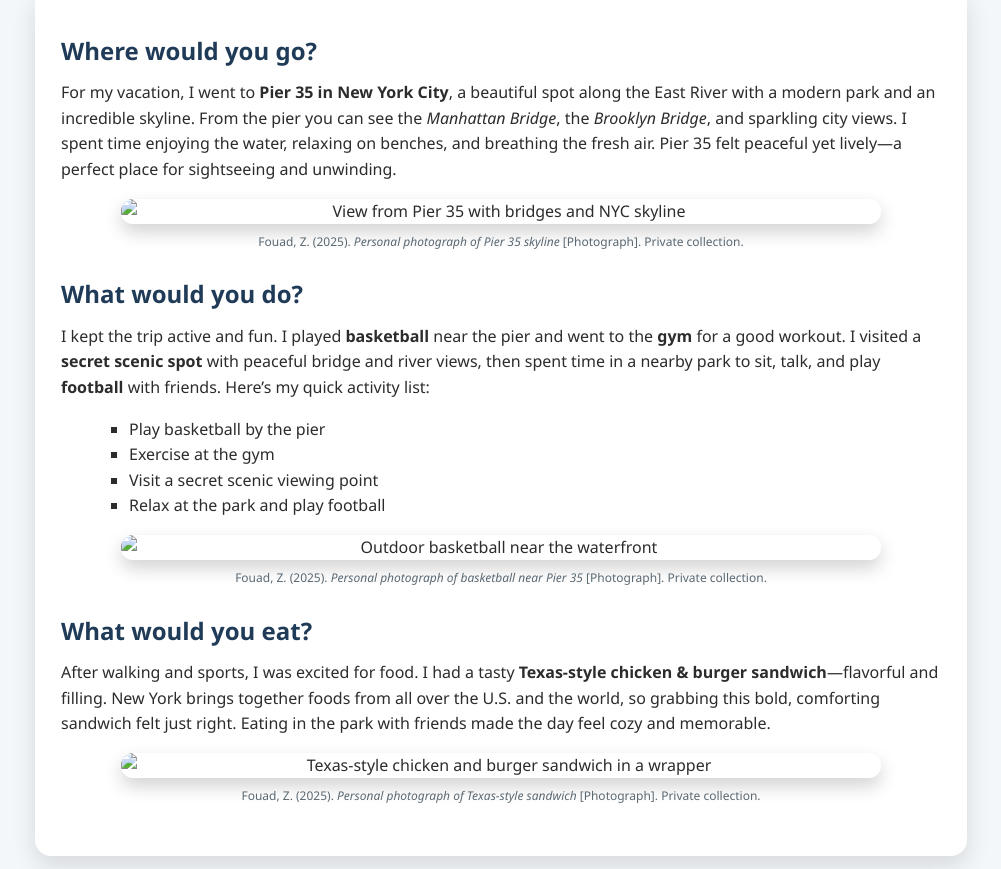
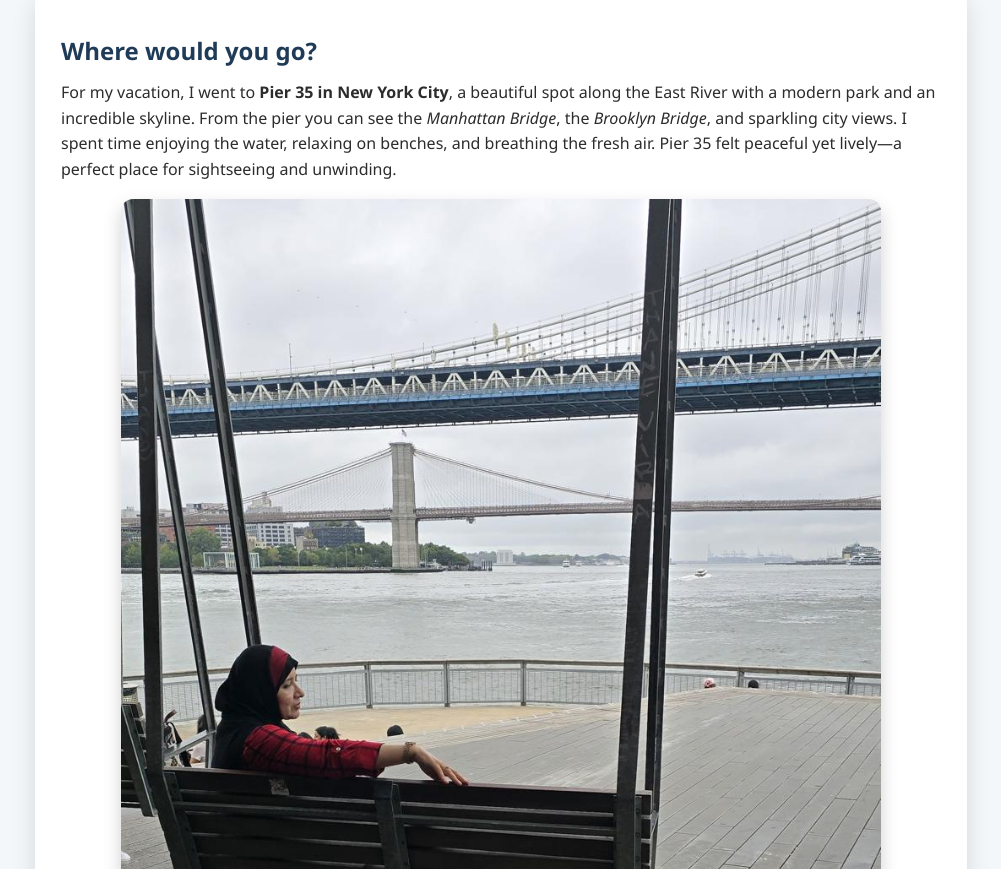
Before and after one commit to zarenfouad-a11y/Vacation-Experience, a plain HTML site: page index.html in a window 1280 px wide. Shown: the part 191-1060 px from the top of the page, without its empty margins (139-1140 px from the left). Drawn offline with Linux system fonts and the light colour scheme.

Commit message:
Update index.html

```diff
--- a/index.html
+++ b/index.html
@@ -22,7 +22,7 @@
       and breathing the fresh air. Pier 35 felt peaceful yet lively—a perfect place for sightseeing and unwinding.
     </p>
     <figure>
-      <img src="images/pier35-view.jpg" alt="View from Pier 35 with bridges and NYC skyline">
+      <img src="pier35-view.jpg" alt="View from Pier 35 with bridges and NYC skyline">
       <figcaption>
         Fouad, Z. (2025). <em>Personal photograph of Pier 35 skyline</em> [Photograph]. Private collection.
       </figcaption>
@@ -42,7 +42,7 @@
       <li>Relax at the park and play football</li>
     </ul>
     <figure>
-      <img src="images/pier35-basketball.jpg" alt="Outdoor basketball near the waterfront">
+      <img src="pier35-basketball.jpg" alt="Outdoor basketball near the waterfront">
       <figcaption>
         Fouad, Z. (2025). <em>Personal photograph of basketball near Pier 35</em> [Photograph]. Private collection.
       </figcaption>
@@ -56,7 +56,7 @@
       cozy and memorable.
     </p>
     <figure>
-      <img src="images/texas-sandwich.jpg" alt="Texas-style chicken and burger sandwich in a wrapper">
+      <img src="texas-sandwich.jpg" alt="Texas-style chicken and burger sandwich in a wrapper">
       <figcaption>
         Fouad, Z. (2025). <em>Personal photograph of Texas-style sandwich</em> [Photograph]. Private collection.
       </figcaption>
```
